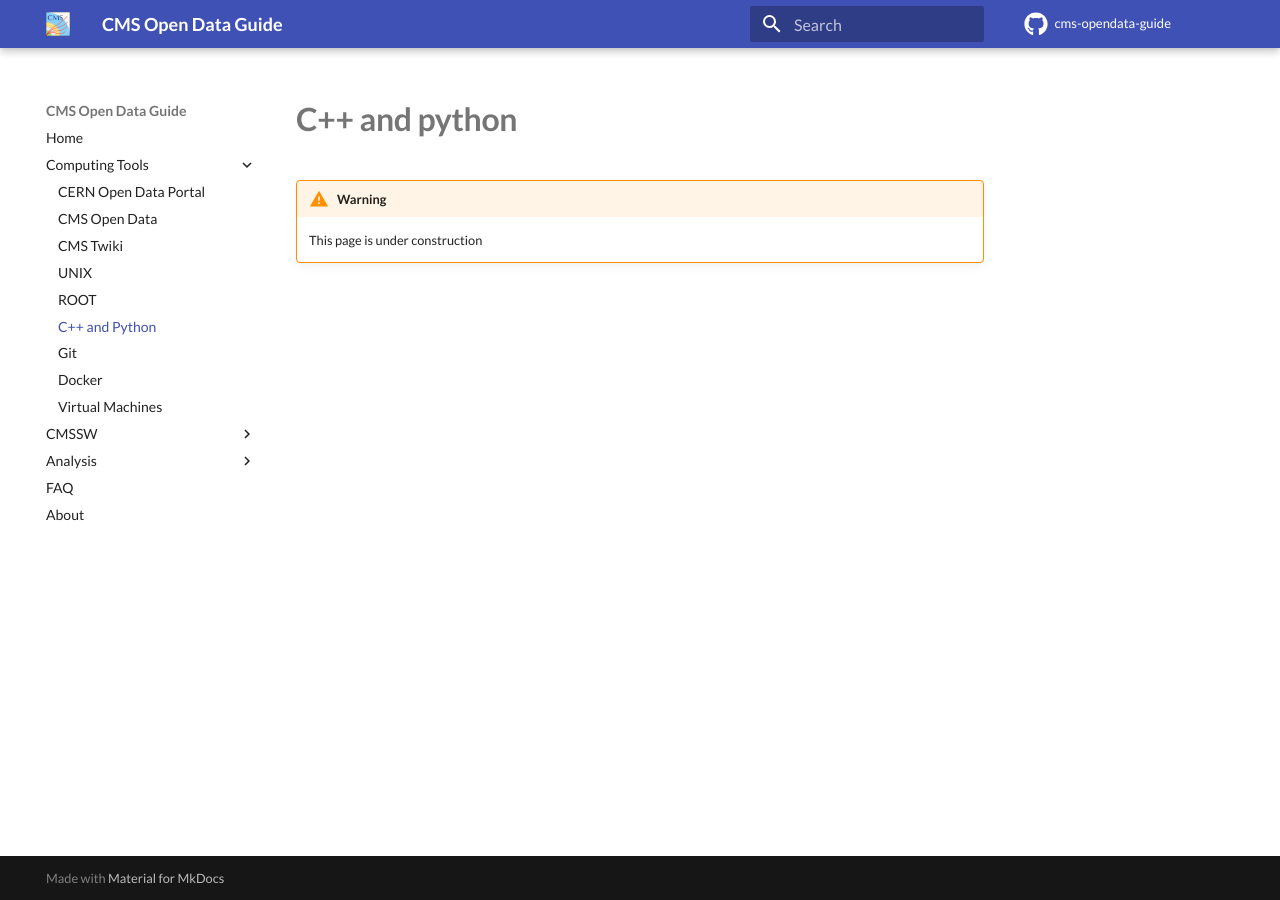
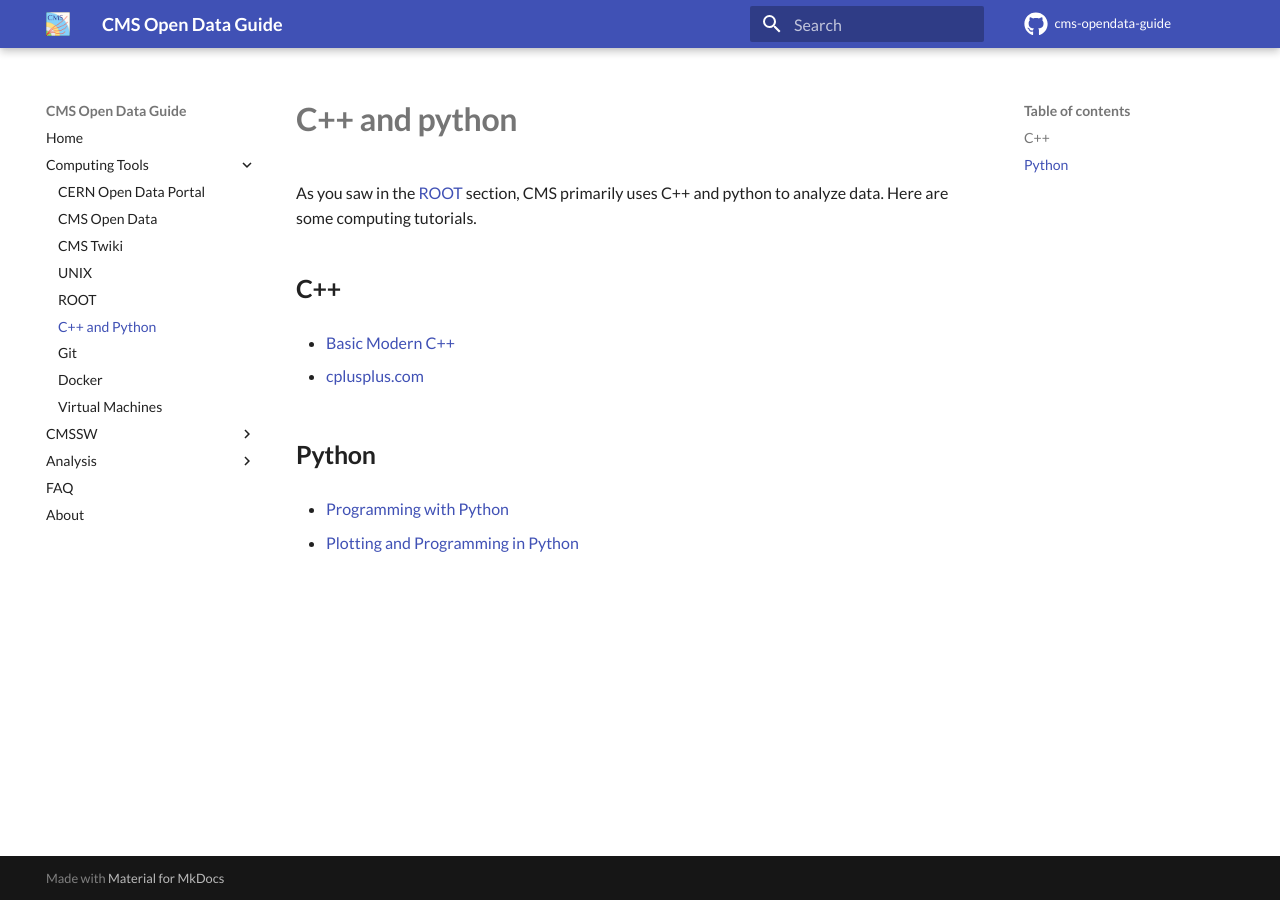
Before and after one commit to cernopendata/cms-opendata-guide, an MkDocs documentation site: the page built from docs/tools/cppandpython.md, in a window 1280 px wide. Built offline with MkDocs 1.6.1 and Material for MkDocs 9.7.7, drawn with Linux system fonts in a browser that asks for light colours; comment, search, counter and statistics services are not loaded.

Commit message:
add links

```diff
--- a/docs/tools/cppandpython.md
+++ b/docs/tools/cppandpython.md
@@ -1,4 +1,15 @@
 # C++ and python
 
-!!! Warning
-    This page is under construction
+As you saw in the [ROOT](https://cms-opendata-guide.web.cern.ch/tools/root/) section, CMS primarily uses C++ and python to analyze data. Here are some computing tutorials.
+
+## C++
+
+   * [Basic Modern C++](https://hsf-training.github.io/hsf-training-cpp-webpage/)
+
+   * [cplusplus.com](http://cplusplus.com/)
+
+## Python
+
+   * [Programming with Python](https://swcarpentry.github.io/python-novice-inflammation/)
+
+   * [Plotting and Programming in Python](https://swcarpentry.github.io/python-novice-gapminder/)
```
